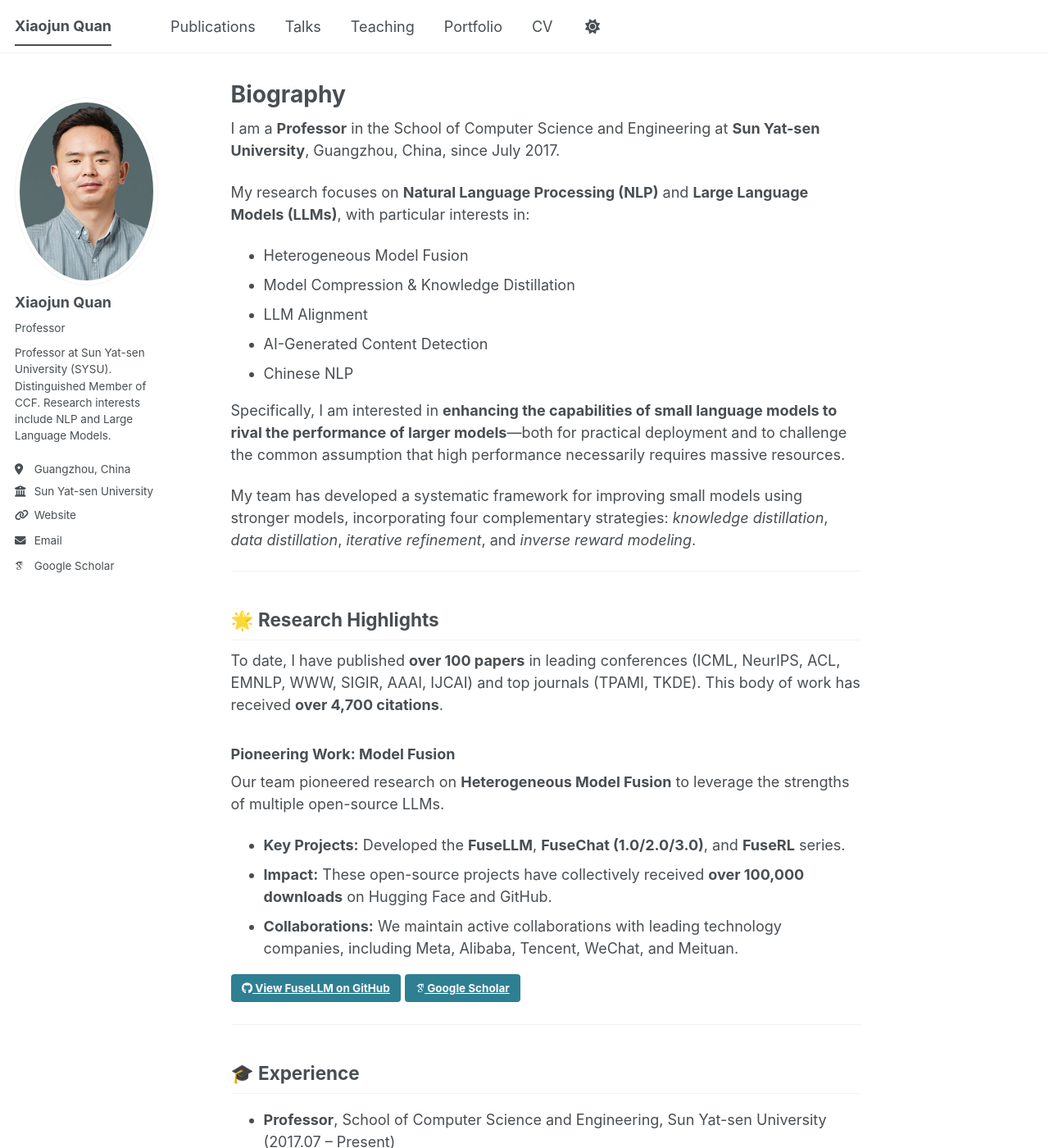
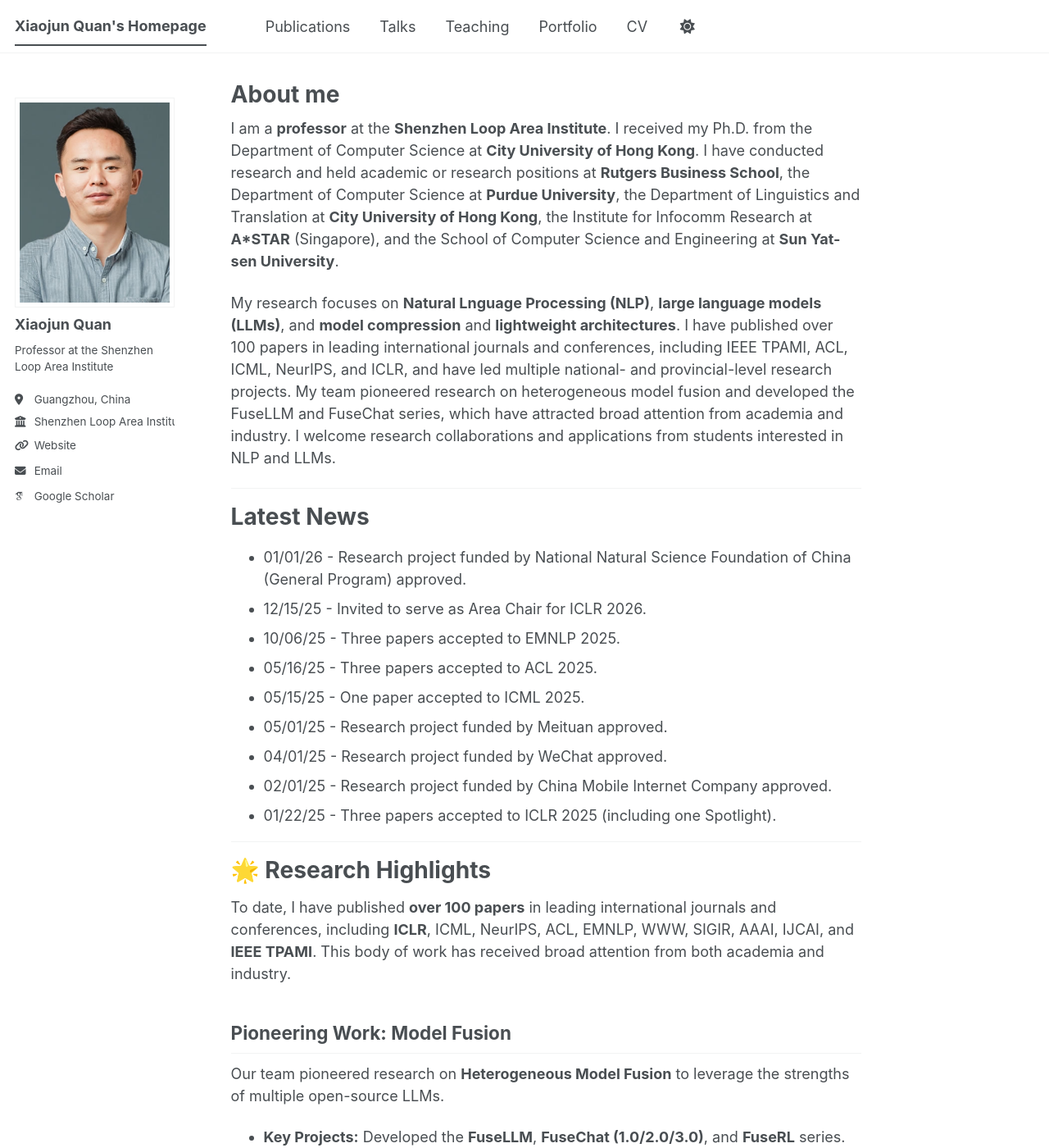
Before and after one commit to SLIT-AI/SLIT-AI.github.io, a Jekyll site: the page built from _pages/about.md, in a window 1280 px wide and 1400 px high. Shown: the whole window at 82% size. Built offline with Jekyll 4.4.1, drawn with Linux system fonts in a browser that asks for light colours; some web fonts are replaced; a script bundle is joined from its source files by our own code; library files that are not in the unit come from our copies; some of the changed text lies outside the part shown.

Commit message:
Upload project files

```diff
--- a/_config.yml
+++ b/_config.yml
@@ -9,11 +9,11 @@
 # =======================
 locale                   : "en-US"   # [Modified] Set locale to US English
 site_theme               : "default" # Theme options: "default", "air", "sunrise", "mint", "dirt", "contrast"
-title                    : "Xiaojun Quan" # [Modified] Title shown in browser tab
+title                    : "Xiaojun Quan's Homepage" # [Modified] Title shown in browser tab
 title_separator          : "-"
-name                     : &name "Xiaojun Quan" # [Modified] Name of the website/user
-description              : &description "Professor at the School of Computer Science and Engineering, Sun Yat-sen University. Research: NLP, LLMs, Model Fusion." # [Modified] Short description for SEO
-url                      : "https://SLIT-AI.github.io" # [Modify] Replace with your actual URL, e.g., https://SLIT-AI.github.io
+name                     : &name "Xiaojun Quan's Homepage" # [Modified] Name of the website/user
+description              : &description "Professor at Shenzhen Loop Area Institute. Research: NLP, LLMs, Model Fusion." # [Modified] Short description for SEO
+url                      : "http://localhost:4000" # "https://SLIT-AI.github.io"
 baseurl                  : "" # Usually left empty for user sites
 repository               : "SLIT-AI/SLIT-AI.github.io" # [Modify] Your GitHub repository path
 
@@ -24,11 +24,10 @@ repository               : "SLIT-AI/SLIT-AI.github.io" # [Modify] Your GitHub re
 author:
   avatar           : "profile.png" # Ensure your photo is named profile.png and placed in the /images/ folder
   name             : "Xiaojun Quan"      # [Modified] Name shown in sidebar
-  pronouns         : "Professor"         # [Modified] Title/Pronouns
-  bio              : "Professor at Sun Yat-sen University (SYSU). Distinguished Member of CCF. Research interests include NLP and Large Language Models." # [Modified] Short bio
+  bio              : "Professor at the Shenzhen Loop Area Institute" # [Modified] Short bio
   location         : "Guangzhou, China"  # [Modified] Location
-  employer         : "Sun Yat-sen University" # [Modified] Employer
-  uri              : "https://cse.sysu.edu.cn/en/teacher/QuanXiaojun" # Link to your official faculty page
+  employer         : "Shenzhen Loop Area Institute" # [Modified] Employer
+  uri              : "https://SLIT-AI.github.io" # Link to your official faculty page
   email            : "quanxj3@mail.sysu.edu.cn"
 
   # Academic Links
--- a/_pages/about.md
+++ b/_pages/about.md
@@ -1,6 +1,6 @@
 ---
 permalink: /
-title: "Biography"
+title: "About me"
 excerpt: "About Professor Xiaojun Quan"
 author_profile: true
 redirect_from:
@@ -8,26 +8,31 @@ redirect_from:
   - /about.html
 ---
 
-I am a **Professor** in the School of Computer Science and Engineering at **Sun Yat-sen University**, Guangzhou, China, since July 2017.
+I am a **professor** at the **Shenzhen Loop Area Institute**. I received my Ph.D. from the Department of Computer Science at **City University of Hong Kong**. I have conducted research and held academic or research positions at **Rutgers Business School**, the Department of Computer Science at **Purdue University**, the Department of Linguistics and Translation at **City University of Hong Kong**, the Institute for Infocomm Research at **A*STAR** (Singapore), and the School of Computer Science and Engineering at **Sun Yat-sen University**.
 
-My research focuses on **Natural Language Processing (NLP)** and **Large Language Models (LLMs)**, with particular interests in:
-* Heterogeneous Model Fusion
-* Model Compression & Knowledge Distillation
-* LLM Alignment
-* AI-Generated Content Detection
-* Chinese NLP
+My research focuses on **Natural Lnguage Processing (NLP)**, **large language models (LLMs)**, and **model compression** and **lightweight architectures**. I have published over 100 papers in leading international journals and conferences, including IEEE TPAMI, ACL, ICML, NeurIPS, and ICLR, and have led multiple national- and provincial-level research projects. My team pioneered research on heterogeneous model fusion and developed the FuseLLM and FuseChat series, which have attracted broad attention from academia and industry. I welcome research collaborations and applications from students interested in NLP and LLMs.
 
-Specifically, I am interested in **enhancing the capabilities of small language models to rival the performance of larger models**—both for practical deployment and to challenge the common assumption that high performance necessarily requires massive resources.
 
-My team has developed a systematic framework for improving small models using stronger models, incorporating four complementary strategies: *knowledge distillation*, *data distillation*, *iterative refinement*, and *inverse reward modeling*.
+---
+# Latest News
+
++ 01/01/26 - Research project funded by National Natural Science Foundation of China (General Program) approved.
++ 12/15/25 - Invited to serve as Area Chair for ICLR 2026.
++ 10/06/25 - Three papers accepted to EMNLP 2025.
++ 05/16/25 - Three papers accepted to ACL 2025.
++ 05/15/25 - One paper accepted to ICML 2025.
++ 05/01/25 - Research project funded by Meituan approved.
++ 04/01/25 - Research project funded by WeChat approved.
++ 02/01/25 - Research project funded by China Mobile Internet Company approved.
++ 01/22/25 - Three papers accepted to ICLR 2025 (including one Spotlight).
 
 ---
 
-## 🌟 Research Highlights
+# 🌟 Research Highlights
 
-To date, I have published **over 100 papers** in leading conferences (ICML, NeurIPS, ACL, EMNLP, WWW, SIGIR, AAAI, IJCAI) and top journals (TPAMI, TKDE). This body of work has received **over 4,700 citations**.
+To date, I have published **over 100 papers** in leading international journals and conferences, including **ICLR**, ICML, NeurIPS, ACL, EMNLP, WWW, SIGIR, AAAI, IJCAI, and **IEEE TPAMI**. This body of work has received broad attention from both academia and industry.
 
-### Pioneering Work: Model Fusion
+## Pioneering Work: Model Fusion
 Our team pioneered research on **Heterogeneous Model Fusion** to leverage the strengths of multiple open-source LLMs.
 * **Key Projects:** Developed the **FuseLLM**, **FuseChat (1.0/2.0/3.0)**, and **FuseRL** series.
 * **Impact:** These open-source projects have collectively received **over 100,000 downloads** on Hugging Face and GitHub.
@@ -37,9 +42,10 @@ Our team pioneered research on **Heterogeneous Model Fusion** to leverage the st
 
 ---
 
-## 🎓 Experience
+# 🎓 Experience
 
-* **Professor**, School of Computer Science and Engineering, Sun Yat-sen University (2017.07 – Present)
+* **Professor**, Shenzhen Loop Area Institute (Present)
+* **Professor**, School of Computer Science and Engineering, Sun Yat-sen University (2017.07 – Previous)
 * **Scientist**, Institute for Infocomm Research (I²R), A*STAR, Singapore (2014.01 – 2017.05)
 * **Postdoctoral Fellow**, Dept. of Linguistics & Translation, City University of Hong Kong (2012.09 – 2013.12)
 * **Visiting Scholar**, Dept. of Computer Science, Purdue University (2011.07 – 2011.12)
@@ -47,20 +53,20 @@ Our team pioneered research on **Heterogeneous Model Fusion** to leverage the st
 
 ---
 
-## 📢 Openings
+# 📢 Openings
 
 **I am actively looking for self-motivated Master's and Ph.D. students.**
 
 * **Requirements:** Strong background in computer science, mathematics, or related fields; passion for NLP and LLM research; good programming skills (Python/PyTorch).
 * **What we offer:**
-    * Guidance on cutting-edge research topics (LLM fusion, alignment, etc.).
+    * Guidance on cutting-edge research topics (LLM fusion, alignment, lightweight architectures, etc.).
     * Opportunities to collaborate with top industry labs (Alibaba DAMO Academy, Tencent AI Lab, etc.).
     * Competitive allowance and scholarships.
-* **Contact:** Please send your CV and transcripts to **quanxj3@mail.sysu.edu.cn**.
+* **Contact:** Please send your CV and transcripts to **xiaojunquan@gmail.com**.
 
 ---
 
-## 💰 Selected Grants (Principal Investigator)
+# 💰 Selected Grants (Principal Investigator)
 
 * **National Natural Science Foundation of China (NSFC)**: Research on Large Model Compression Technology Based on Heterogeneous Model Fusion (2026–2029).
 * **National Natural Science Foundation of China (NSFC)**: Research on Emotion Recognition in Conversation Combined with Automatic Personality Detection (2022–2025).
@@ -69,7 +75,7 @@ Our team pioneered research on **Heterogeneous Model Fusion** to leverage the st
 
 ---
 
-## 🏆 Honors & Awards
+# 🏆 Honors & Awards
 
 * **Third Prize for Scientific and Technological Achievement**, Guangdong Communication Society (2024)
 * **First Prize for Outstanding Paper**, Guangdong Computer Society (2021)
--- a/_sass/layout/_sidebar.scss
+++ b/_sass/layout/_sidebar.scss
@@ -153,9 +153,25 @@
     height: auto;
   }
 
+  // img {
+  //   max-width: 175px;
+  //   border-radius: 50%;
+
+  //   @include breakpoint($large) {
+  //     padding: 5px;
+  //     border: 1px solid var(--global-border-color);
+  //   }
+  // }
   img {
-    max-width: 175px;
-    border-radius: 50%;
+    max-width: 225px; /* 这里控制图片最大宽度，你可以改大一点，比如 200px */
+
+    /* border-radius: 50%;  <-- 删掉或者注释掉这一行 */
+    border-radius: 0;       /* 改为 0 就是直角长方形 */
+    /* border-radius: 10px;    <-- 如果想要一点点圆角，可以用这一行 */
+
+    /* 确保图片不被压扁 */
+    height: auto;
+    width: 100%;
 
     @include breakpoint($large) {
       padding: 5px;
```
Also changed, not shown: _pages/cv.md (+2 -1 lines).
